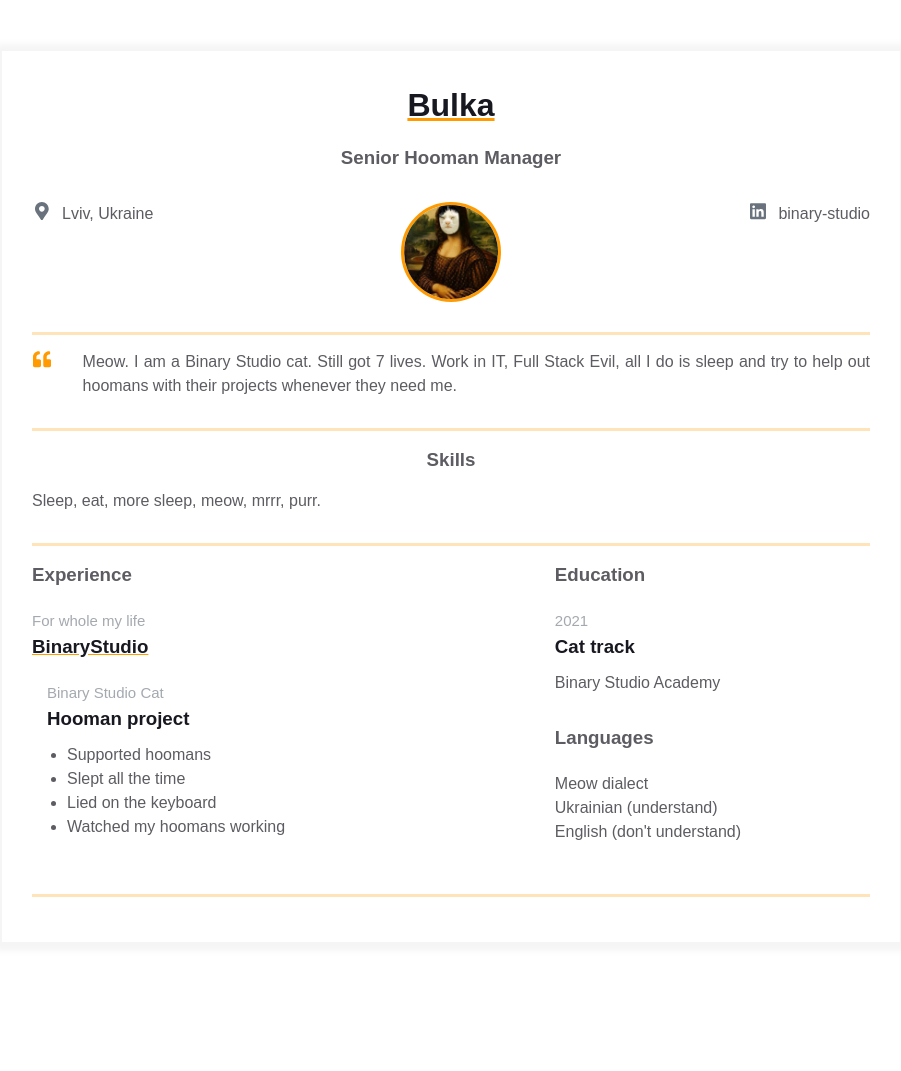
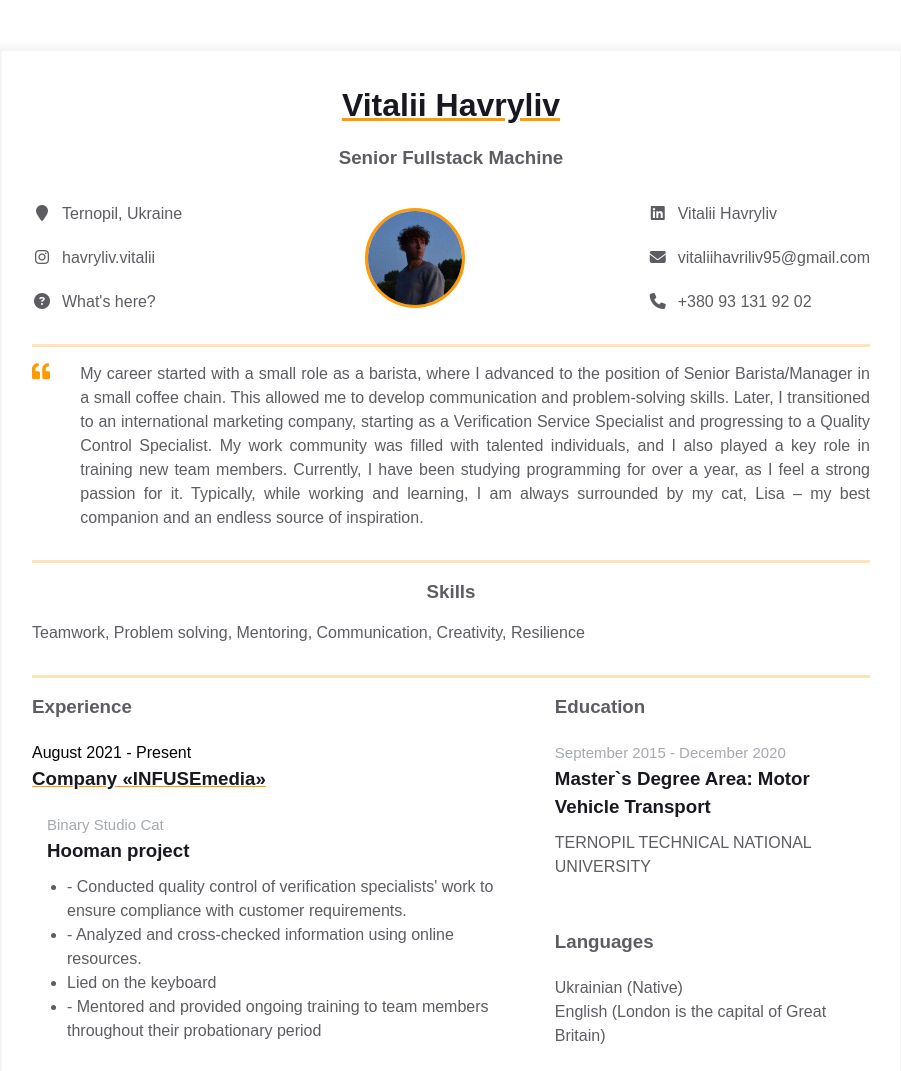
Before and after one commit to havryliv-v/homepage, a plain HTML site: page index.html in a window 1280 px wide. Shown: the top 1071 px of the page, without its empty margins (189-1090 px from the left). Before the commit the page ends 993 px from the top, so only its background shows below. Drawn offline with Linux system fonts and the light colour scheme.

Commit message:
Change Info in resume, replace icons

```diff
--- a/index.html
+++ b/index.html
@@ -4,6 +4,10 @@
     <meta charset="UTF-8" />
     <meta name="viewport" content="width=device-width, initial-scale=1" />
     <title>Résumé</title>
+    <script
+      src="https://kit.fontawesome.com/f2824f1181.js"
+      crossorigin="anonymous"
+    ></script>
     <link rel="stylesheet" href="styles.css" />
   </head>
   <body>
@@ -11,62 +15,77 @@
       <div class="resume">
         <div class="container">
           <div class="resume__block">
-            <h1 class="contact-info__header">Bulka</h1>
-            <h3 class="contact-info__sub-header">Senior Hooman Manager</h3>
+            <h1 class="contact-info__header">Vitalii Havryliv</h1>
+            <h3 class="contact-info__sub-header">Senior Fullstack Machine</h3>
 
             <div class="contact_info_container fh">
               <div class="contact-info__block">
                 <a href="" rel="author" class="contact-info__item">
                   <div class="contact-info__item-icon-wrapper">
-                    <svg
-                      class="contact-info__item-icon"
-                      xmlns="http://www.w3.org/2000/svg"
-                      viewBox="0 0 384 512"
-                    >
-                      <path
-                        d="M172.268 501.67C26.97 291.031 0 269.413 0 192 0 85.961 85.961 0 192
-        0s192 85.961 192 192c0 77.413-26.97 99.031-172.268 309.67-9.535
-        13.774-29.93 13.773-39.464 0zM192 272c44.183 0 80-35.817
-        80-80s-35.817-80-80-80-80 35.817-80 80 35.817 80 80 80z"
-                      ></path>
-                    </svg>
+                    <i class="fa-solid fa-location-pin"></i>
                   </div>
-                  <span>Lviv, Ukraine</span>
+                  <span>Ternopil, Ukraine</span>
+                </a>
+                <a
+                  href="https://www.instagram.com/havryliv.vitalii/"
+                  rel="author"
+                  class="contact-info__item"
+                >
+                  <div class="contact-info__item-icon-wrapper">
+                    <i class="fa-brands fa-instagram"></i>
+                  </div>
+                  <span>havryliv.vitalii</span>
+                </a>
+                <a
+                  href="https://www.youtube.com/watch?v=dQw4w9WgXcQ"
+                  rel="author"
+                  class="contact-info__item"
+                >
+                  <div class="contact-info__item-icon-wrapper">
+                    <i class="fa-solid fa-circle-question"></i>
+                  </div>
+                  <span>What's here?</span>
                 </a>
               </div>
 
               <div class="contact-info__block contact-info__block--center">
                 <img
                   class="contact-info__avatar"
-                  src="assets/avatar.png"
+                  src="assets/myAvatar.png"
                   alt="Avatar"
                 />
               </div>
 
               <div class="contact-info__block">
                 <a
-                  href="https://ua.linkedin.com/company/binary-studio_241166"
+                  href="https://www.linkedin.com/in/vitalii-havryliv-101264255/"
                   rel="author"
                   class="contact-info__item"
                 >
                   <div class="contact-info__item-icon-wrapper">
-                    <svg
-                      class="contact-info__item-icon"
-                      xmlns="http://www.w3.org/2000/svg"
-                      viewBox="0 0 448 512"
-                    >
-                      <path
-                        d="M416 32H31.9C14.3 32 0 46.5 0 64.3v383.4C0 465.5 14.3 480 31.9
-        480H416c17.6 0 32-14.5 32-32.3V64.3c0-17.8-14.4-32.3-32-32.3zM135.4
-        416H69V202.2h66.5V416zm-33.2-243c-21.3 0-38.5-17.3-38.5-38.5S80.9 96
-        102.2 96c21.2 0 38.5 17.3 38.5 38.5 0 21.3-17.2 38.5-38.5 38.5zm282.1
-        243h-66.4V312c0-24.8-.5-56.7-34.5-56.7-34.6 0-39.9 27-39.9
-        54.9V416h-66.4V202.2h63.7v29.2h.9c8.9-16.8 30.6-34.5 62.9-34.5 67.2
-        0 79.7 44.3 79.7 101.9V416z"
-                      ></path>
-                    </svg>
+                    <i class="fa-brands fa-linkedin"></i>
                   </div>
-                  <span>binary-studio</span>
+                  <span>Vitalii Havryliv</span>
+                </a>
+                <a
+                  href="mailto:vitaliihavriliv95@gmail.com"
+                  rel="author"
+                  class="contact-info__item"
+                >
+                  <div class="contact-info__item-icon-wrapper">
+                    <i class="fa-solid fa-envelope"></i>
+                  </div>
+                  <span>vitaliihavriliv95@gmail.com</span>
+                </a>
+                <a
+                  href="tel:+380931319202"
+                  rel="author"
+                  class="contact-info__item"
+                >
+                  <div class="contact-info__item-icon-wrapper">
+                    <i class="fa-solid fa-phone"></i>
+                  </div>
+                  <span>+380 93 131 92 02</span>
                 </a>
               </div>
             </div>
@@ -93,9 +112,18 @@
                 </svg>
               </div>
               <p class="intro_text">
-                Meow. I am a Binary Studio cat. Still got 7 lives. Work in IT,
-                Full Stack Evil, all I do is sleep and try to help out hoomans
-                with their projects whenever they need me.
+                My career started with a small role as a barista, where I
+                advanced to the position of Senior Barista/Manager in a small
+                coffee chain. This allowed me to develop communication and
+                problem-solving skills. Later, I transitioned to an
+                international marketing company, starting as a Verification
+                Service Specialist and progressing to a Quality Control
+                Specialist. My work community was filled with talented
+                individuals, and I also played a key role in training new team
+                members. Currently, I have been studying programming for over a
+                year, as I feel a strong passion for it. Typically, while
+                working and learning, I am always surrounded by my cat, Lisa –
+                my best companion and an endless source of inspiration.
               </p>
             </div>
           </div>
@@ -105,7 +133,8 @@
             <div class="skills">
               <h3 class="skills__header">Skills</h3>
               <p class="skills__text">
-                Sleep, eat, more sleep, meow, mrrr, purr.
+                Teamwork, Problem solving, Mentoring, Communication, Creativity,
+                Resilience
               </p>
             </div>
           </div>
@@ -117,11 +146,10 @@
                 <h3 class="experiences__header">Experience</h3>
                 <div class="experiences__company">
                   <div class="experiences__company-header">
-                    <span class="experiences__company-header-durability"
-                      >For whole my life</span
-                    >
+                    <span class="experiences__company-header-durability"></span>
+                    August 2021 - Present
                     <h3 class="experiences__company-header-name">
-                      BinaryStudio
+                      Company «INFUSEmedia»
                     </h3>
                   </div>
 
@@ -133,10 +161,19 @@
                       Hooman project
                     </h3>
                     <ul class="experiences__company-project-responsibilities">
-                      <li>Supported hoomans</li>
-                      <li>Slept all the time</li>
+                      <li>
+                        - Conducted quality control of verification specialists'
+                        work to ensure compliance with customer requirements.
+                      </li>
+                      <li>
+                        - Analyzed and cross-checked information using online
+                        resources.
+                      </li>
                       <li>Lied on the keyboard</li>
-                      <li>Watched my hoomans working</li>
+                      <li>
+                        - Mentored and provided ongoing training to team members
+                        throughout their probationary period
+                      </li>
                     </ul>
                   </div>
                 </div>
@@ -149,27 +186,27 @@
                     <div class="additional-info__education-university">
                       <span
                         class="additional-info__education-university-durability"
-                        >2021</span
+                      >
+                        September 2015 - December 2020</span
                       >
                       <h3
                         class="additional-info__education-university-speciality"
                       >
-                        Cat track
+                        Master`s Degree Area: Motor Vehicle Transport
                       </h3>
                       <p class="additional-info__education-university-name">
-                        Binary Studio Academy
+                        TERNOPIL TECHNICAL NATIONAL UNIVERSITY
                       </p>
                     </div>
                   </div>
 
                   <div class="additional-info__languages">
                     <h3 class="additional-info__languages-header">Languages</h3>
-                    <p class="additional-info__languages-item">Meow dialect</p>
                     <p class="additional-info__languages-item">
-                      Ukrainian (understand)
+                      Ukrainian (Native)
                     </p>
                     <p class="additional-info__languages-item">
-                      English (don't understand)
+                      English (London is the capital of Great Britain)
                     </p>
                   </div>
                 </div>
--- a/styles.css
+++ b/styles.css
@@ -110,6 +110,7 @@ body {
 
 .contact-info__item-icon-wrapper {
   margin-right: 10px;
+  margin-top: 3px;
   width: 20px;
   display: flex;
   justify-content: center;
```
Also changed, not shown: assets/myAvatar.png (added).
